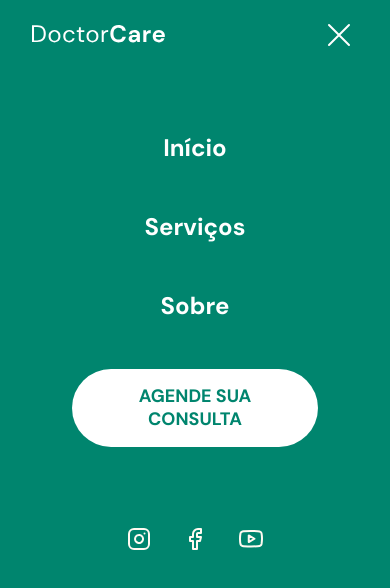
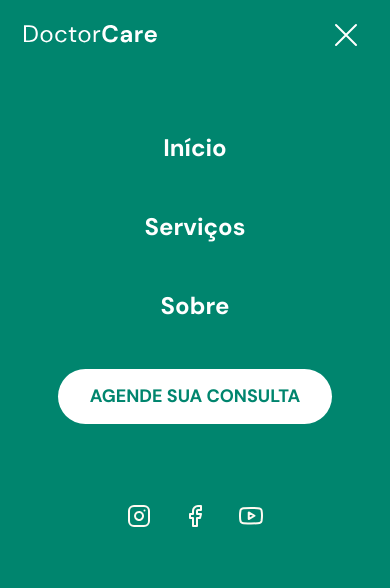
Before and after one commit to RCysne/DoctorCare, a plain HTML site: page index.html in a window 390 px wide. Both pictures are taken after a click on the button "Abrir menu". Drawn offline with nearby package versions, Linux system fonts and the light colour scheme.

Commit message:
Iniciando o Responsivo

```diff
--- a/style.css
+++ b/style.css
@@ -46,7 +46,7 @@ img {
 }
 
 .wrapper {
-  width: 37.5rem;
+  width: min(50rem, 100%);
   margin-inline: auto;
   padding-inline: 2.4rem;
 }
@@ -158,7 +158,7 @@ section .content p {
 }
 
 #home .stats {
-  width: 32.7rem;
+  width: 100%;
   padding-block: 4rem;
   margin-inline: auto;
 
@@ -223,6 +223,11 @@ nav button {
   cursor: pointer;
 }
 
+nav .menu,
+nav .close-menu {
+  position: fixed;
+}
+
 /* ========= MENU-EXPANDED ============ */
 
 body.menu-expanded {
@@ -252,7 +257,6 @@ body.menu-expanded .close-menu {
 }
 
 body.menu-expanded .menu {
-  position: fixed;
   top: 0;
   left: 0;
   background: var(--primary-color);
@@ -260,7 +264,7 @@ body.menu-expanded .menu {
   width: 100vw;
   height: 100vh;
 
-  padding: var(--nav-height);
+  padding-top: var(--nav-height);
   transition: transform 300ms;
   /* Transição para transformar em 3 segundos*/
 
@@ -451,3 +455,15 @@ footer .social-links {
   visibility: visible;
   transform: translateY(0); /*Com a classe volta a posição no Y 0*/
 }
+
+/* ========= RESPONSIVE ============ */
+
+@media (min-width: 1024px) {
+
+  /* RESET */
+  nav#navigation .wrapper * {
+
+  }
+
+
+}
```
